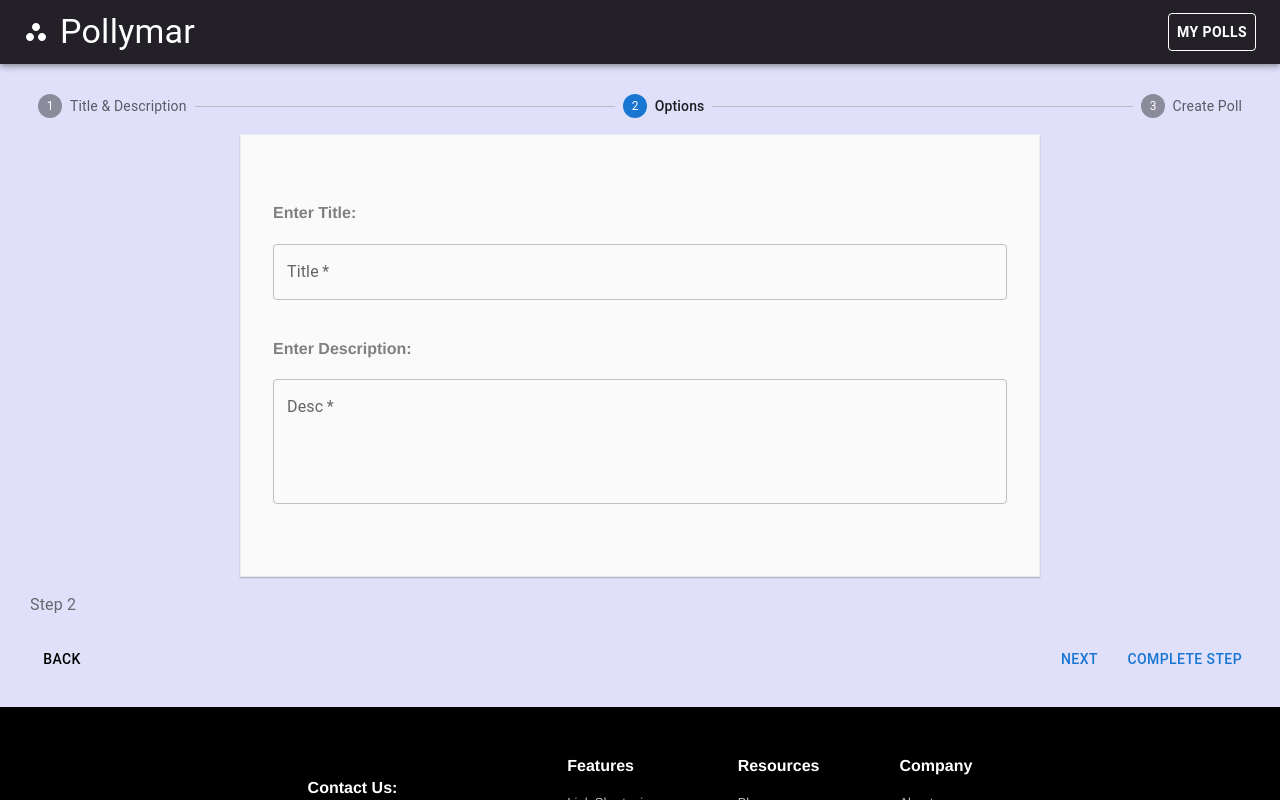
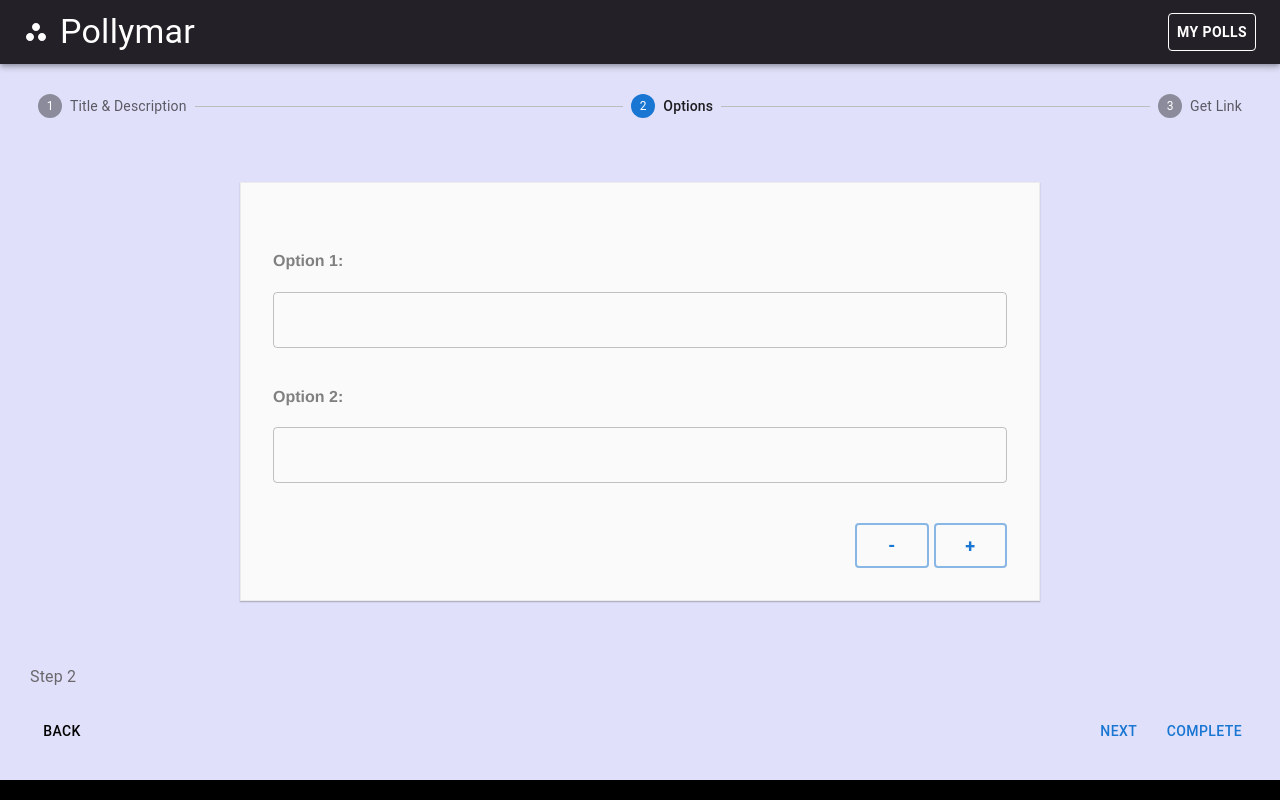
Before and after one commit to AlhaN-K/Poll-Front-End, a React (Create React App) app: page /createPoll in a window 1280 px wide. Both pictures are taken after a click on the button "NEXT". Shown: the top 800 px of the page. Built offline with nearby package versions, Linux system fonts and the light colour scheme.

Commit message:
added stepper to the poll creation step

```diff
--- a/src/components/CreatePoll/Stepper.js
+++ b/src/components/CreatePoll/Stepper.js
@@ -1,4 +1,5 @@
 import "./CreatePoll.css";
+import "./SetOption.css";
 import React, { useState } from "react";
 import Box from "@mui/material/Box";
 import Stepper from "@mui/material/Stepper";
@@ -8,14 +9,21 @@
 import Typography from "@mui/material/Typography";
 import TextField from "@mui/material/TextField";
 
-const steps = ["Title & Description", "Options", "Create Poll"];
+const steps = ["Title & Description", "Options", "Get Link"];
 
-export default function HorizontalNonLinearStepper() {
+export default function CreatePollStepper() {
   const [title, setTitle] = useState("");
   const [description, setDescription] = useState("");
+  const [options, setOptions] = useState(["", ""]);
   const [activeStep, setActiveStep] = React.useState(0);
   const [completed, setCompleted] = React.useState({});
+  const addOption = () => setOptions(options.concat(""));
+  const removeOption = () => setOptions(options.slice(0, -1));
 
+  const handleInputChange = (value, index) => {
+    options[index] = value;
+    setOptions(options);
+  };
   const totalSteps = () => {
     return steps.length;
   };
@@ -74,6 +82,7 @@
         ))}
       </Stepper>
       <div>
+        {activeStep === 0 && (
           <form>
             <div className="group">
               <h4>Enter Title:</h4>
@@ -102,6 +111,54 @@
               />
             </div>
           </form>
+        )}
+        {activeStep === 1 && (
+          <form>
+            {options.map((currentOption, index) => {
+              return (
+                <div className="group" key={index}>
+                  <h4>Option {index + 1}:</h4>
+                  <TextField
+                    style={{ width: "100%" }}
+                    required
+                    value={currentOption}
+                    onChange={(e) => handleInputChange(e.target.value)}
+                    id="filled-required"
+                    label=""
+                    variant="outlined"
+                  />
+                </div>
+              );
+            })}
+            <div className="addRemoveBtn">
+              <Button
+                style={{
+                  width: "10%",
+                  fontWeight: "bold",
+                  fontSize: "18px",
+                  borderWidth: "2px",
+                }}
+                variant="outlined"
+                onClick={removeOption}
+              >
+                -
+              </Button>
+              <Button
+                style={{
+                  width: "10%",
+                  fontWeight: "bold",
+                  fontSize: "18px",
+                  marginLeft: "5px",
+                  borderWidth: "2px",
+                }}
+                variant="outlined"
+                onClick={addOption}
+              >
+                +
+              </Button>
+            </div>
+          </form>
+        )}
         {allStepsCompleted() ? (
           <React.Fragment>
             {" "}
@@ -140,8 +197,8 @@
                 ) : (
                   <Button onClick={handleComplete}>
                     {completedSteps() === totalSteps() - 1
-                      ? "Finish"
-                      : "Complete Step"}
+                      ? "Create"
+                      : "Complete"}
                   </Button>
                 ))}
             </Box>
```
Lines whose indentation alone changed are shown as unchanged.
